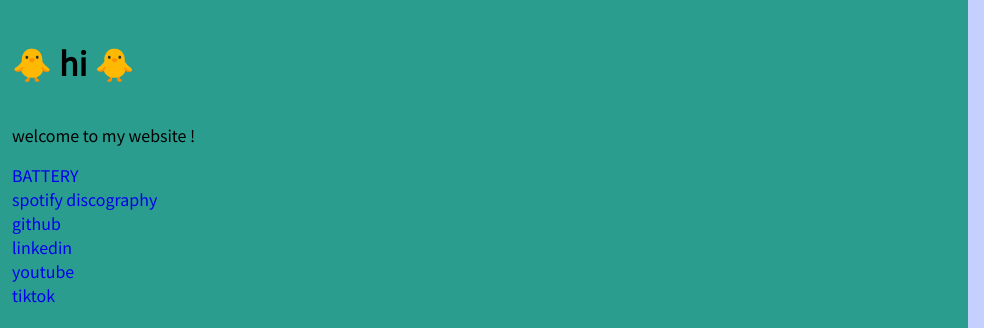
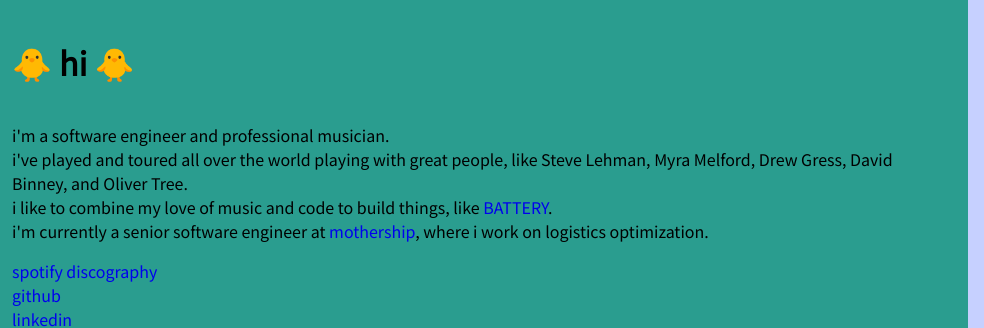
Before and after one commit to palgorhythm/website, a Gatsby site: page / in a window 1280 px wide. Shown: the part 171-499 px from the top of the page, 296-1280 px from the left. Built offline with nearby package versions, Linux system fonts and the light colour scheme; Gatsby itself is replaced by a stand-in of ours.

Commit message:
add links and bio

```diff
--- a/src/components/Body.js
+++ b/src/components/Body.js
@@ -26,9 +26,15 @@ const Body = () => (
     </div>
     <BodyTextArea>
       <h1>🐥 hi 🐥</h1>
-      <p>welcome to my website !</p>
+      <p>i'm a software engineer and professional musician.<br/>
+        i've played and toured all over the world playing with great people,
+        like Steve Lehman, Myra Melford, Drew Gress, David Binney, and Oliver Tree.<br/>
+        i like to combine my love of music and code to build things,
+        like <Link to='https://batterydrums.bandcamp.com/'>BATTERY</Link>. <br/>
+        i'm currently a senior software engineer at
+        <Link to='https://batterydrums.bandcamp.com/'> mothership</Link>, where i work on logistics optimization.
+      </p>
       <Link to='/work/'></Link>
-      <Link to='https://batterydrums.bandcamp.com/'>BATTERY</Link>
       <Link to='https://open.spotify.com/playlist/0IeUXYZUUB9vz172ouSQ0p?si=3IfQywgjSCyOWKFYHvxojQ'>spotify discography</Link>
       <Link to='https://github.com/palgorhythm'>github</Link>
       <Link to='https://linkedin.com/in/palgorhythm'>linkedin</Link>
```
